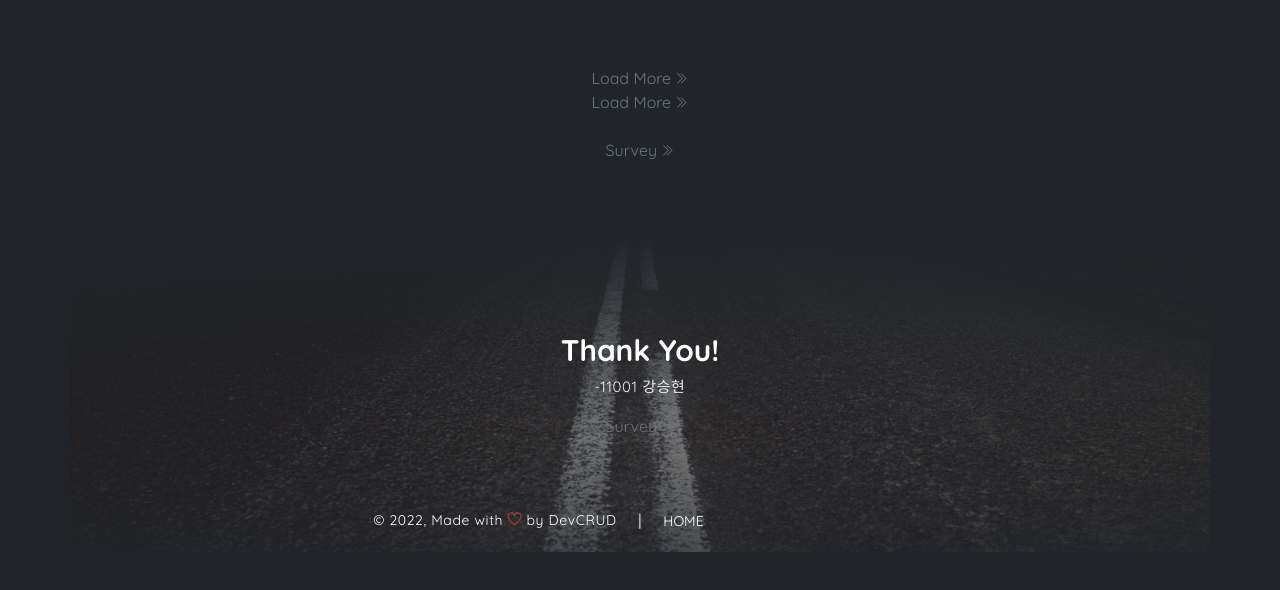
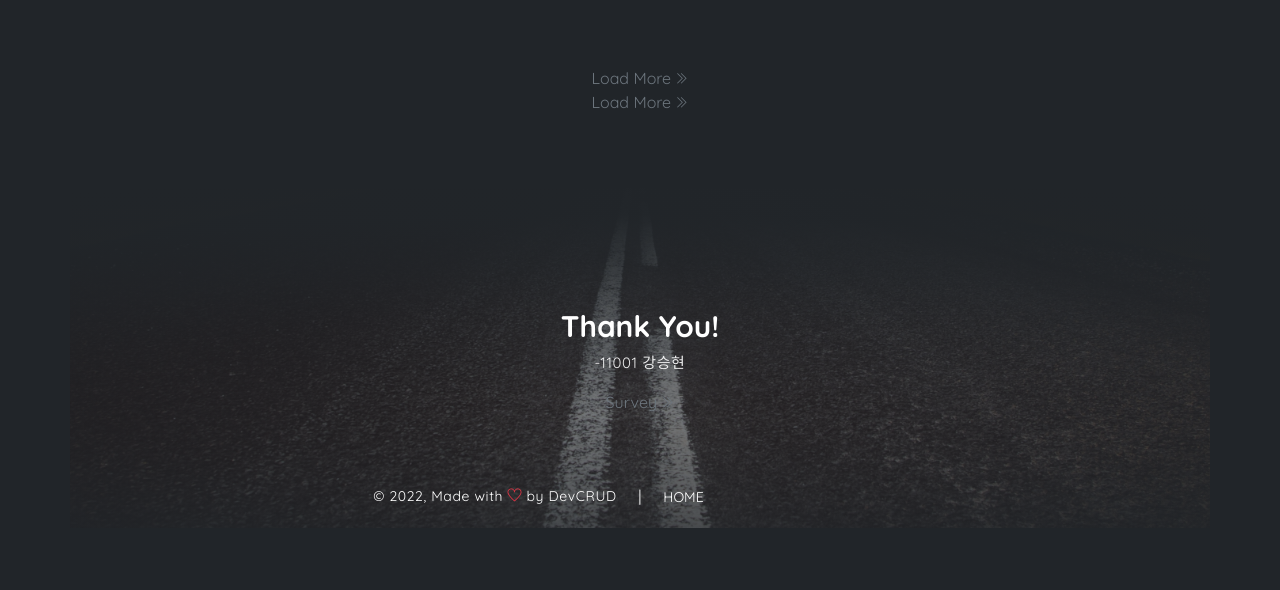
Before and after one commit to kangshhy/Paleozoic-Era, a plain HTML site: page index.html in a window 1280 px wide. Shown: the part 5079-5669 px from the top of the page. Drawn offline with Linux system fonts and the light colour scheme.

Commit message:
Survey중복 삭제

```diff
--- a/index.html
+++ b/index.html
@@ -339,7 +339,7 @@
 				<br>
 				<a href="https://namu.wiki/w/%ED%8E%98%EB%A6%84%EA%B8%B0" target="_blank">Load More <i class="ti-angle-double-right angle"></i></a>
 				<br><br>
-        <a href="https://naver.me/5pEeFlGv" target="_blank">Survey <i class="ti-angle-double-right angle"></i></a>
+
 
     </div> <!-- end of page container -->
 
```
